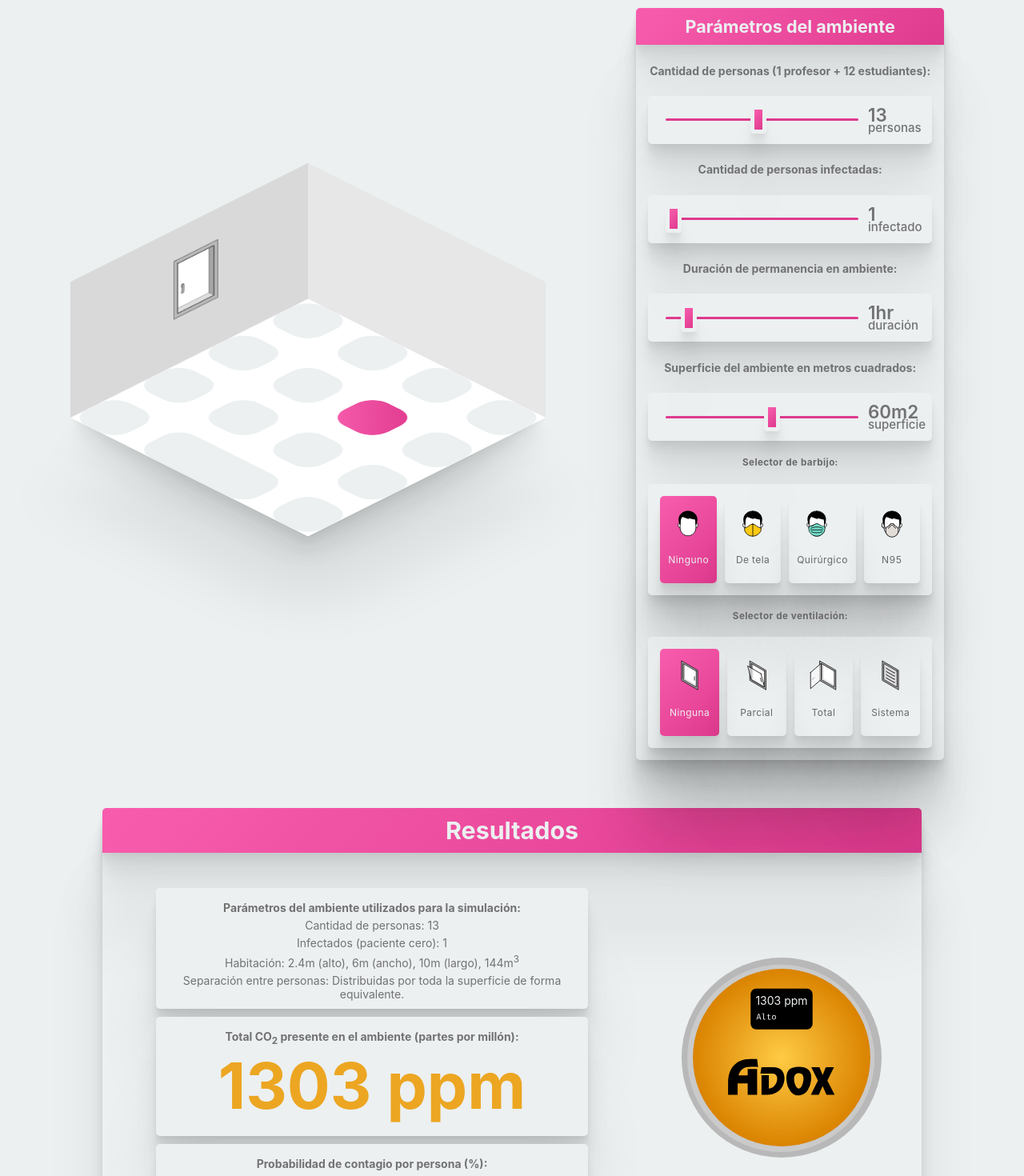
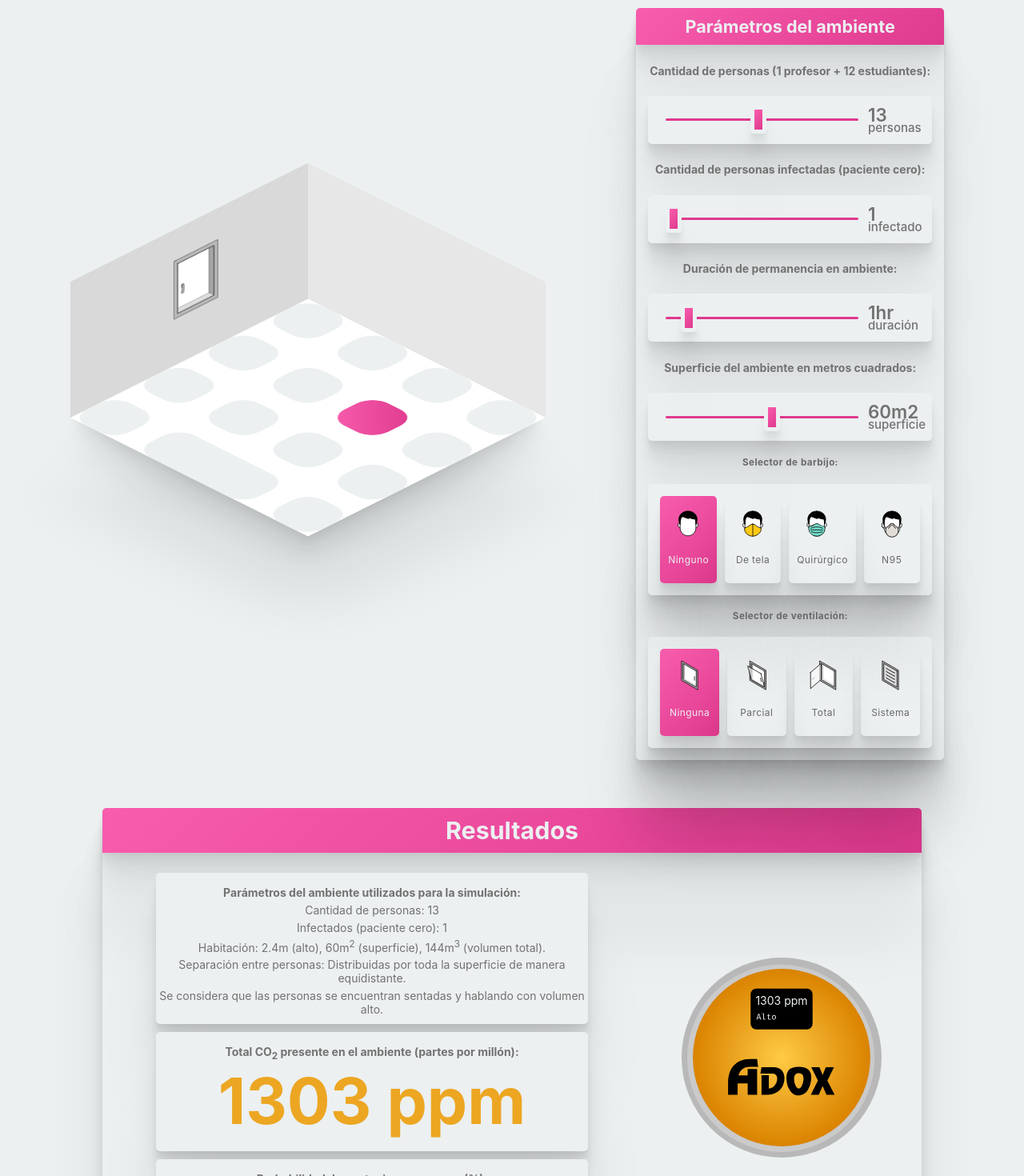
Before and after one commit to ADOX-SA/co2simulation, a React (Create React App) app: page / in a window 1280 px wide. Shown: the part 328-1798 px from the top of the page at 80% size. Built offline with nearby package versions, Linux system fonts and the light colour scheme; a web font is replaced by a local one.

Commit message:
Fix en maximos y minimos de los sliders personas

```diff
--- a/src/components/Simulator/components/Parameters.js
+++ b/src/components/Simulator/components/Parameters.js
@@ -22,10 +22,10 @@ export default function Parameters() {
         <h5 className="parameters-title">Parámetros del ambiente</h5>
       </div>
       <div className="controllers-div">
-        <PeopleSlider min={1} max={26} label="personas" />
+        <PeopleSlider min={room.infectados} max={26} label="personas" />
         <InfectedSlider
           min={1}
-          max={Math.floor(room.totalPersonas / 2)}
+          max={room.totalPersonas - 1}
           label="infectados"
         />
         <DurationSlider min={1} max={36} label="duración" unit="hr" />
@@ -80,7 +80,9 @@ function InfectedSlider({ min, max, label, unit }) {
 
   return (
     <>
-      <h5 className="slider-title">Cantidad de personas infectadas:</h5>
+      <h5 className="slider-title">
+        Cantidad de personas infectadas (paciente cero):
+      </h5>
       <div className="range shadow">
         <div className="slider-info">
           <span className="slider-value">{room.infectados}</span>
--- a/src/components/Simulator/components/Results.js
+++ b/src/components/Simulator/components/Results.js
@@ -28,13 +28,17 @@ export default function Results() {
               Infectados (paciente cero): {room.infectados}
             </p>
             <p className="results-def">
-              Habitación: {room.alturaHabitacion}m (alto),{" "}
-              {room.anchoHabitacion}m (ancho), {room.largoHabitacion}m (largo),{" "}
-              {room.volumenHabitacion}m<sup>3</sup>
+              Habitación: {room.alturaHabitacion}m (alto), {room.superficie}m
+              <sup>2</sup> (superficie), {room.volumenHabitacion}m<sup>3</sup>{" "}
+              (volumen total).
             </p>
             <p className="results-def">
               Separación entre personas: Distribuidas por toda la superficie de
-              forma equivalente.
+              manera equidistante.
+            </p>
+            <p className="results-def">
+              Se considera que las personas se encuentran sentadas y hablando
+              con volumen alto.
             </p>
           </div>
           <div className="ppm-card">
```
